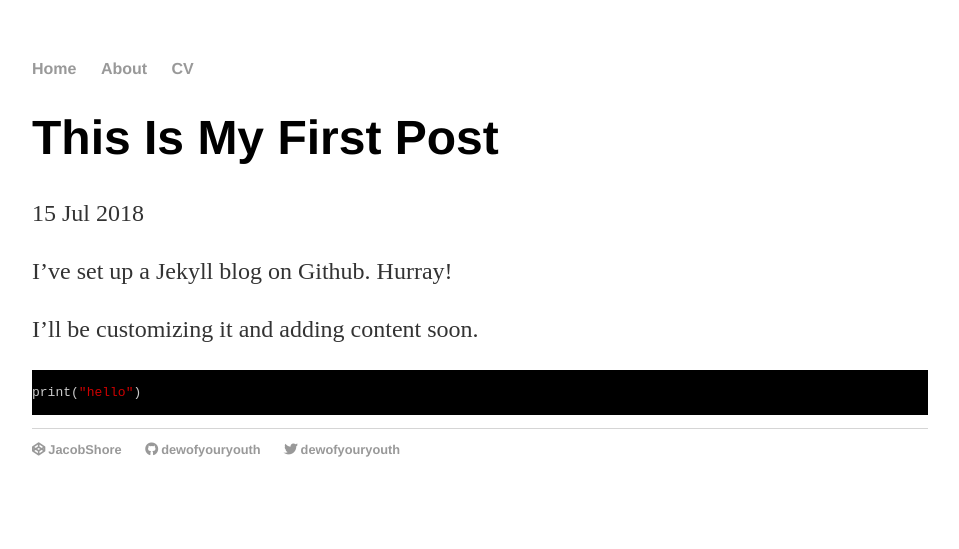
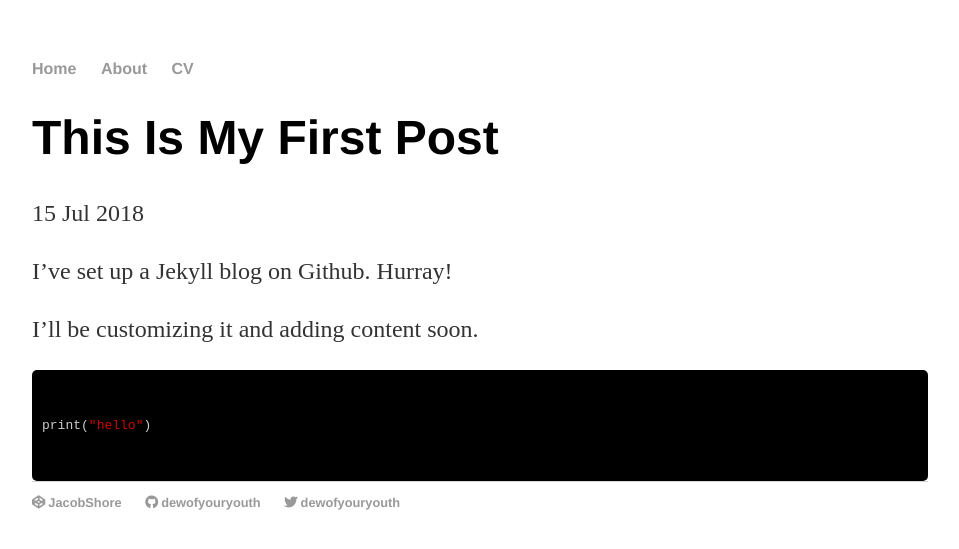
Before and after one commit to DewofyourYouth/DewofyourYouth.github.io, a Jekyll site: the page built from _posts/2018-07-15-first-post.md, in a window 1280 px wide. Shown: the top 549 px of the page, without its empty margins (160-1119 px from the left). Built offline with Jekyll 4.4.1, drawn with Linux system fonts in a browser that asks for light colours; nearby versions of some CDN libraries.

Commit message:
Update vim.css

```diff
--- a/css/vim.css
+++ b/css/vim.css
@@ -1,5 +1,5 @@
 .highlight .hll { background-color: #222222 }
-.highlight  { background: #000000; color: #cccccc }
+.highlight  { background: #000000; color: #cccccc; padding: 10px 5px; border-radius: 5px; }
 .highlight .c { color: #000080 } /* Comment */
 .highlight .err { color: #cccccc; border: 1px solid #FF0000 } /* Error */
 .highlight .esc { color: #cccccc } /* Escape */
```
